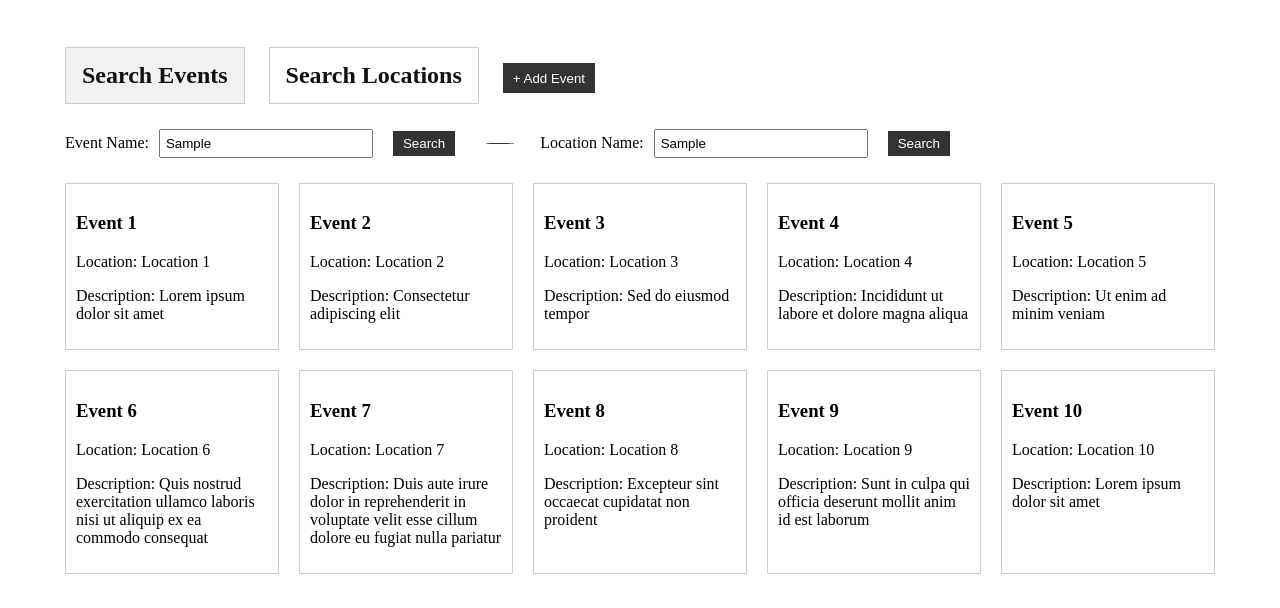
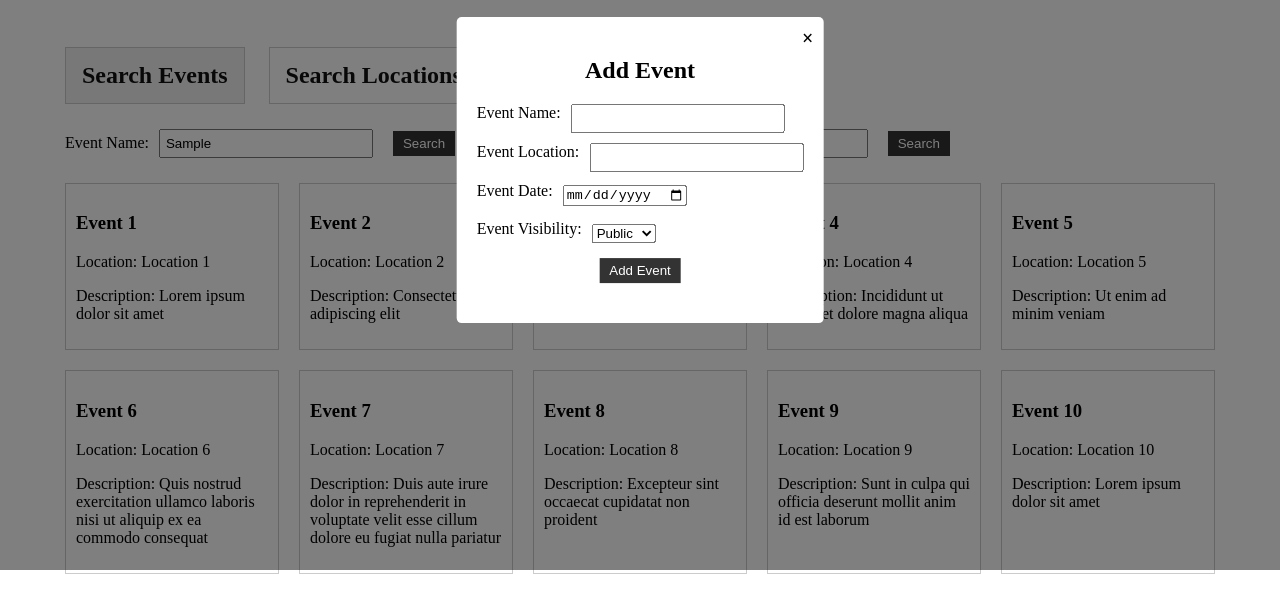
Before and after one commit to Starpuff/FII-SGBD, a plain HTML site: page client/search-events/search-events.html in a window 1280 px wide. Both pictures are taken after typing "Sample", "Sample" into the empty fields and a click on the button "+ Add Event". Shown: the part 180-788 px from the top of the page. Drawn offline with Linux system fonts and the light colour scheme.

Commit message:
added add events button pop-up

```diff
--- a/client/search-events/search-events.css
+++ b/client/search-events/search-events.css
@@ -161,3 +161,109 @@
     border: 1px solid #ccc;
     padding: 10px;
   }
+
+  /* search-events.css (existing styles) */
+
+/* Pop-up styles */
+.popup {
+  display: none;
+  position: fixed;
+  z-index: 9999;
+  top: 0;
+  left: 0;
+  width: 100%;
+  height: 100%;
+  background-color: rgba(0, 0, 0, 0.5);
+}
+
+.popup-content {
+  position: absolute;
+  display: flex;
+  flex-direction: column;
+  top: 50%;
+  left: 50%;
+  transform: translate(-50%, -50%);
+  background-color: #fff;
+  padding: 20px;
+  border-radius: 5px;
+}
+
+/* Add Event Pop-up styles */
+#add-event-popup {
+  display: none;
+  position: fixed;
+  z-index: 9999;
+  left: 0;
+  top: -50px;
+  overflow:auto;
+  background-color: rgba(0, 0, 0, 0.5);
+}
+
+#add-event-popup.open {
+  display: block;
+}
+
+#add-event-popup h2 {
+  text-align: center;
+}
+
+#add-event-form {
+  display: flex;
+  flex-direction: column;
+}
+
+.b-form-row {
+  display: flex;
+  flex-direction: row;
+
+  align-items: center;
+  margin-bottom: 10px;
+}
+
+.b-form-row label {
+  display: flex;
+  align-self: center;
+  margin-right: 10px;
+}
+
+.form-row-button {
+  align-self: center;
+}
+
+#add-event-form label {
+  display: block;
+  margin-bottom: 10px;
+}
+
+#invited-people-container {
+  display: none;
+}
+
+#event-type {
+  margin-bottom: 10px;
+}
+
+#event-type:focus + #invited-people-container {
+  display: block;
+}
+
+#add-event-form button[type="submit"] {
+  padding: 5px 10px;
+  background-color: #333;
+  color: #fff;
+  border: none;
+  cursor: pointer;
+}
+
+#add-event-form button[type="submit"]:hover {
+  background-color: #111;
+}
+
+.close {
+  position: absolute;
+  top: 10px;
+  right: 10px;
+  font-size: 20px;
+  font-weight: bold;
+  cursor: pointer;
+}
--- a/client/search-events/search-events.html
+++ b/client/search-events/search-events.html
@@ -108,6 +108,44 @@
         <p>Description: Lorem ipsum dolor sit amet</p>
       </div>
     </div>
+
+    <!-- Pop-up form for adding events -->
+    <div id="add-event-popup" class="popup">
+      <div class="popup-content">
+        <span class="close">&times;</span>
+        <h2>Add Event</h2>
+        <form id="add-event-form">
+          <div class="b-form-row">
+            <label for="event-name">Event Name:</label>
+            <input type="text" id="event-name" name="event-name" required>
+          </div>
+          <div class="b-form-row">
+            <label for="event-location">Event Location:</label>
+            <input type="text" id="event-location" name="event-location" required>
+          </div>
+          <div class="b-form-row">
+            <label for="event-date">Event Date:</label>
+            <input type="date" id="event-date" name="event-date" required>
+          </div>
+          <div class="b-form-row">
+            <label for="event-visibility">Event Visibility:</label>
+            <select id="event-visibility" name="event-visibility">
+              <option value="public">Public</option>
+              <option value="private">Private</option>
+            </select>
+          </div>
+          <div class="b-form-row" id="invited-people-row" style="display: none;">
+            <label for="invited-people">Invited People:</label>
+            <textarea id="invited-people" name="invited-people"></textarea>
+          </div>
+          <div class="form-row-button">
+            <button type="submit">Add Event</button>
+          </div>
+        </form>
+      </div>
+    </div>
+
+
   </div>
 
   <script src="search-events.js"></script>
--- a/client/search-events/search-events.js
+++ b/client/search-events/search-events.js
@@ -0,0 +1,35 @@
+const popup = document.getElementById('add-event-popup');
+const addEventButton = document.querySelector('.add_event');
+const closeButton = popup.querySelector('.close');
+const addEventForm = document.getElementById('add-event-form');
+const eventTypeInput = addEventForm.elements['event-type'];
+const invitedPeopleContainer = document.getElementById('invited-people-container');
+
+function openPopup() {
+  popup.style.display = 'block';
+}
+
+function closePopup() {
+  popup.style.display = 'none';
+}
+
+addEventButton.addEventListener('click', openPopup);
+closeButton.addEventListener('click', closePopup);
+
+eventTypeInput.addEventListener('change', function() {
+  invitedPeopleContainer.style.display = (this.value === 'private') ? 'block' : 'none';
+});
+
+addEventForm.addEventListener('submit', function(e) {
+  e.preventDefault();
+
+  const eventName = addEventForm.elements['event-name'].value;
+  const eventLocation = addEventForm.elements['event-location'].value;
+  const eventDate = addEventForm.elements['event-date'].value;
+  const eventType = addEventForm.elements['event-type'].value;
+  const invitedPeople = (eventType === 'private') ? addEventForm.elements['invited-people'].value : '';
+
+  alert('Event added successfully!');
+
+  closePopup();
+});
```
